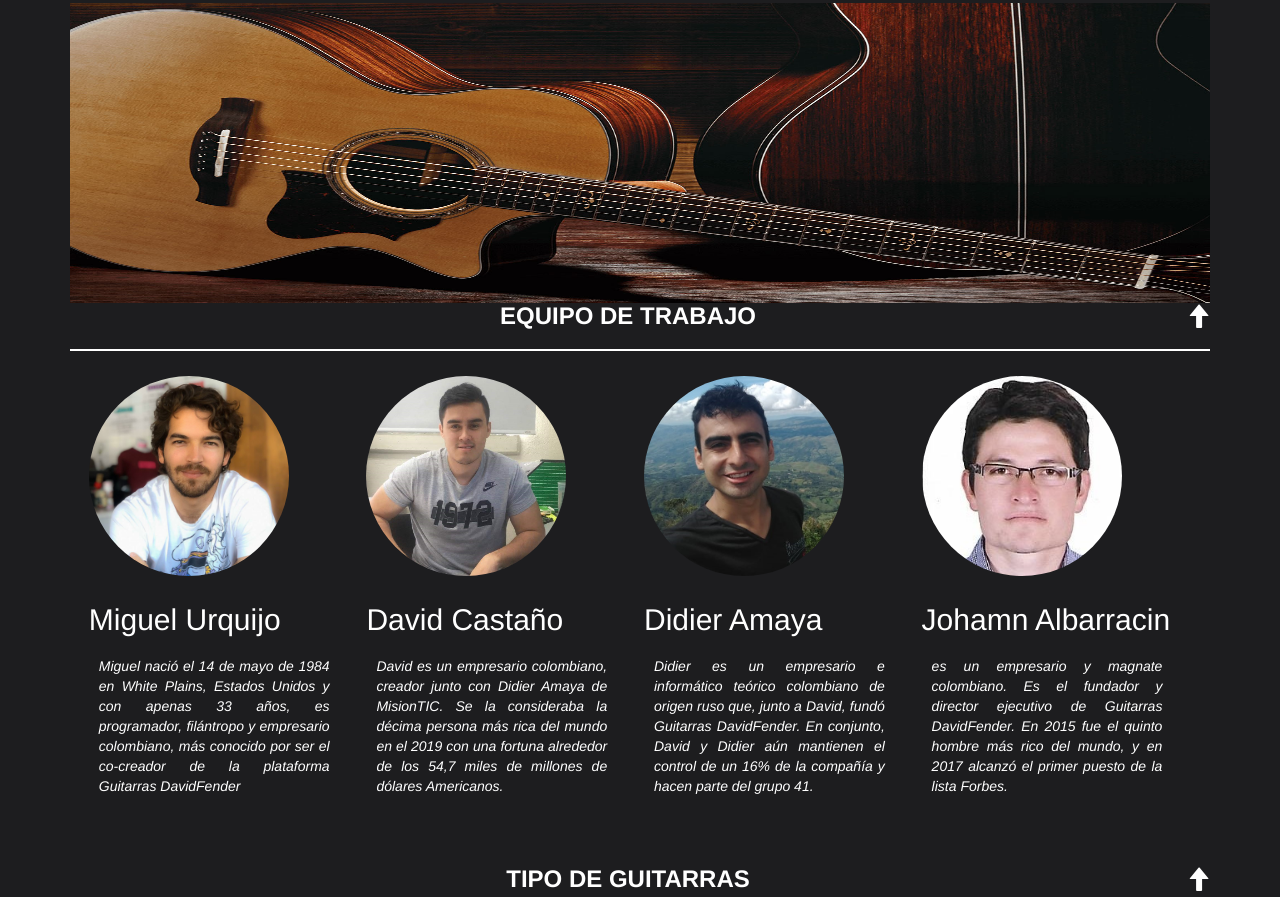
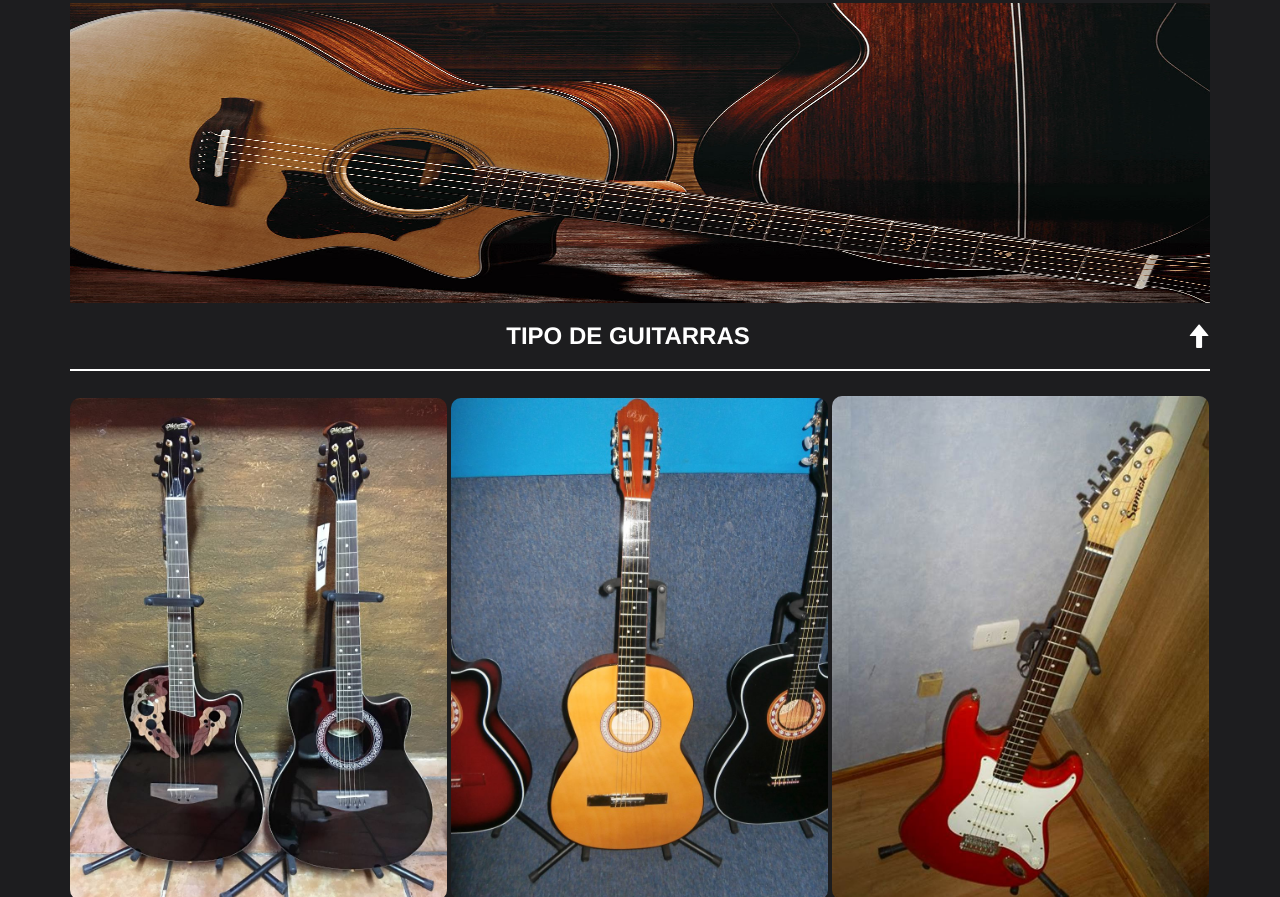
Before and after one commit to miguelurquijo/semana-1-41, a website: page src/index.html in a window 1280 px wide. Shown: the part 77-974 px from the top of the page. Drawn offline with nearby package versions, Linux system fonts and the light colour scheme; files whose address does not match are found by name.

Commit message:
Revert "Equipo"

```diff
--- a/src/index.html
+++ b/src/index.html
@@ -13,6 +13,7 @@
     <link rel="stylesheet" href="https://maxcdn.bootstrapcdn.com/bootstrap/3.3.7/css/bootstrap.min.css">
 </head>
 <body>
+
     <main> <!-- Cuerpo de la pagina -->
         <div id="Encabezado" class="container">
             <div class="header">
@@ -41,67 +42,7 @@
                 <div class="container-imagen">
                     <img src="images/guitarrasacusticas.jpg" alt="" width="100%" height="300px">
                 </div>
-            </div>
-            <div class="section-3">
-                <h3 class="section-text" id="equiposTrabajo">EQUIPO DE TRABAJO <a href="#Encabezado" class="main-menu__link"><i class="glyphicon glyphicon-arrow-up" style="float: right;" ></i></a></h3>
-                <br>
-                <div class="borde">
-                </div>
-                <br>
-                <div class="team-members">
-                    <div class="col-5">
-                        <img src="images/Miguel.jpg" class="image-cropper">
-                            <div class="service-content">
 
-                                <h2 class="tiposGuitarraTitulos">
-                                    Miguel Urquijo
-                                </h2>
-                                <p class="service-text memebers">
-                                    Miguel nació el 14 de mayo de 1984 en White Plains, Estados Unidos y con apenas 33 años, es programador,
-                                    filántropo y empresario colombiano, más conocido por ser el co-creador de la plataforma Guitarras DavidFender
-                                </p>
-                            </div>
-                        </div>
-                    <div class="col-5">
-                        <img src="images/david.png" class="image-cropper" >
-                            <div class="service-content">
-
-                                <h2 class="tiposGuitarraTitulos">
-                                    David Castaño
-                                </h2>
-                                <p class="service-text memebers">
-                                    David es un empresario colombiano, creador junto con Didier Amaya de MisionTIC. Se la consideraba la décima persona más rica del
-                                    mundo en el 2019 con una fortuna alrededor de los 54,7 miles de millones de dólares Americanos.
-                                </p>
-                            </div>
-                        </div>
-                    <div class="col-5">
-                        <img src="images/Didier.jpeg" class="image-cropper">
-                            <div class="service-content">
-
-                                <h2 class="tiposGuitarraTitulos">
-                                    Didier Amaya
-                                </h2>
-                                <p class="service-text memebers">
-                                    Didier es un empresario e informático teórico colombiano de origen ruso que, junto a David, fundó Guitarras DavidFender. En conjunto, David y Didier
-                                    aún mantienen el control de un 16% de la compañía y hacen parte del grupo 41.
-                                </p>
-                            </div>
-                        </div>
-                    <div class="col-5">
-                        <img src="images/Jhoam.jpeg" class="image-cropper">
-                            <div class="service-content">
-
-                                <h2 class="tiposGuitarraTitulos">
-                                    Johamn Albarracin
-                                </h2>
-                                <p class="service-text memebers">
-                                    es un empresario y magnate colombiano. Es el fundador y director ejecutivo de Guitarras DavidFender.
-                                    En 2015 fue el quinto hombre más rico del mundo, y en 2017 alcanzó el primer puesto de la lista Forbes.
-                                </p>
-                            </div>
-                    </div>
-                </div>
             </div>
 
             <br>
@@ -227,6 +168,8 @@
             </div>
 
         </div>
+
     </main>
+
 </body>
 </html>
--- a/src/style.css
+++ b/src/style.css
@@ -85,40 +85,14 @@ body{
     /* margin-bottom: 20px; */
 }
 
-.team-members {
-    display: flex;
-    align-items: center;
-    justify-content: center;
+/* Seccion de Los tipos de Guitarras */
+
+.section-1{
+    height: 850px;
+
+
 }
 
-.service-text.memebers{
-    font-style: italic;
-}
-
-.col-5{
-    width: 22%;
-    height: 470px;
-    display: inline-block;
-    margin: 5px 4px 0;
-    text-align: justify;
-    color: white;
-    margin-right: 2%;
-}
-
-.image-cropper {
-    width: 200px;
-    height: 200px;
-    overflow: hidden;
-    border-radius: 50%;
-    align-content: center;
-
-
-
-  }
-
-
-
-=======
 .tiposGuitarraTitulos{
     color: white;
 }
```
Also changed, not shown: src/images/Didier.jpeg (deleted), src/images/Jhoam.jpeg (deleted), src/images/Miguel.JPG (deleted), src/images/david.png (deleted), src/images/david2.png (deleted).
